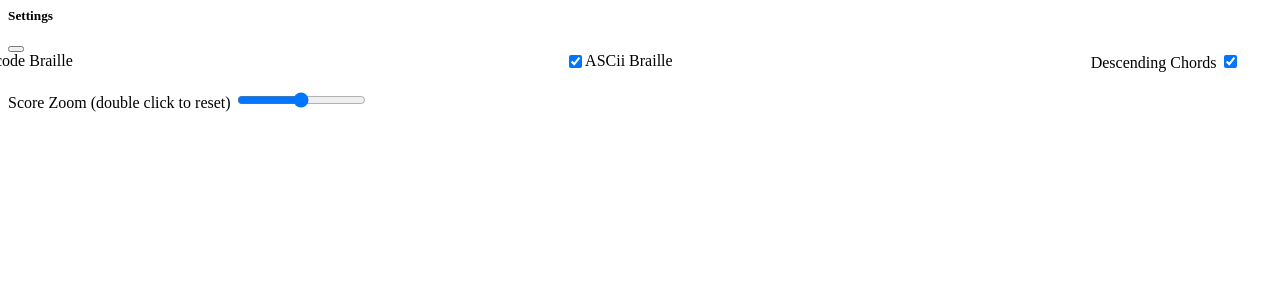
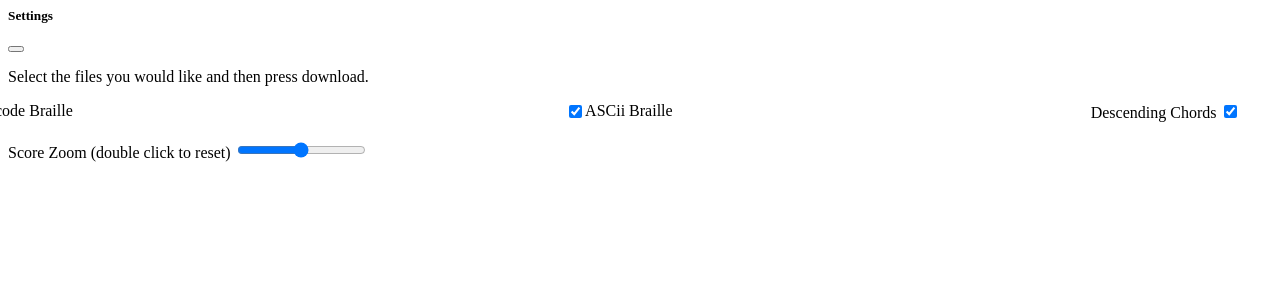
Before and after one commit to Huriphoonado/soundcells, a Flask app: template templates/settings_modal.html in a window 1280 px wide. Shown: the top 300 px of the page. Run offline with Flask 2, Linux system fonts and the light colour scheme; the template is opened without the code that fills it, so the values that code supplies are empty.

Commit message:
fix modal

```diff
--- a/templates/settings_modal.html
+++ b/templates/settings_modal.html
@@ -5,7 +5,7 @@
         <button type="button" class="btn-close text-reset" data-bs-dismiss="offcanvas" aria-label="Close"></button>
     </div>
     <div class="offcanvas-body">
-        <!-- <p>Select the files you would like and then press download. </p> -->
+        <p>Select the files you would like and then press download. </p>
         <form>
             <div class="form-check form-switch">
                 <label style="margin-left: -37px; float:left; width: 47%;" class="form-check-label" for="asciiCheck">Unicode Braille</label>
```
